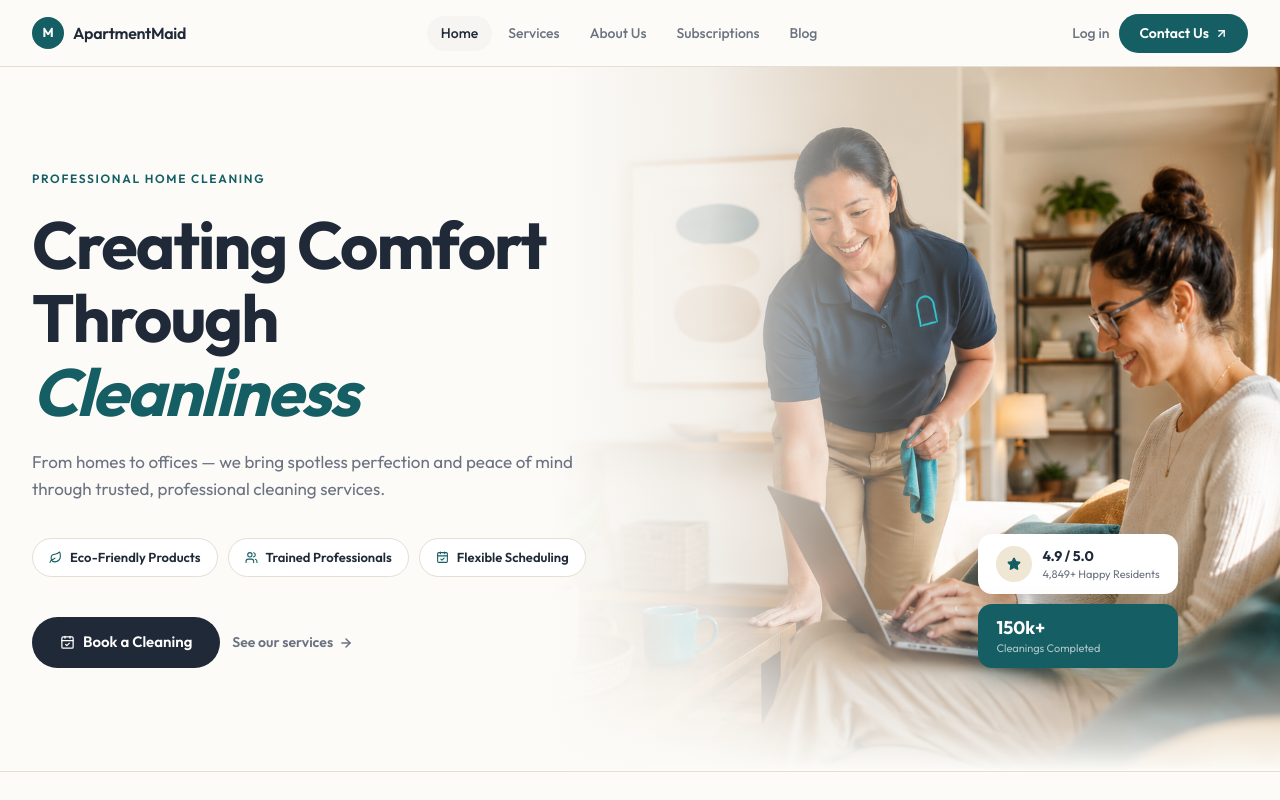
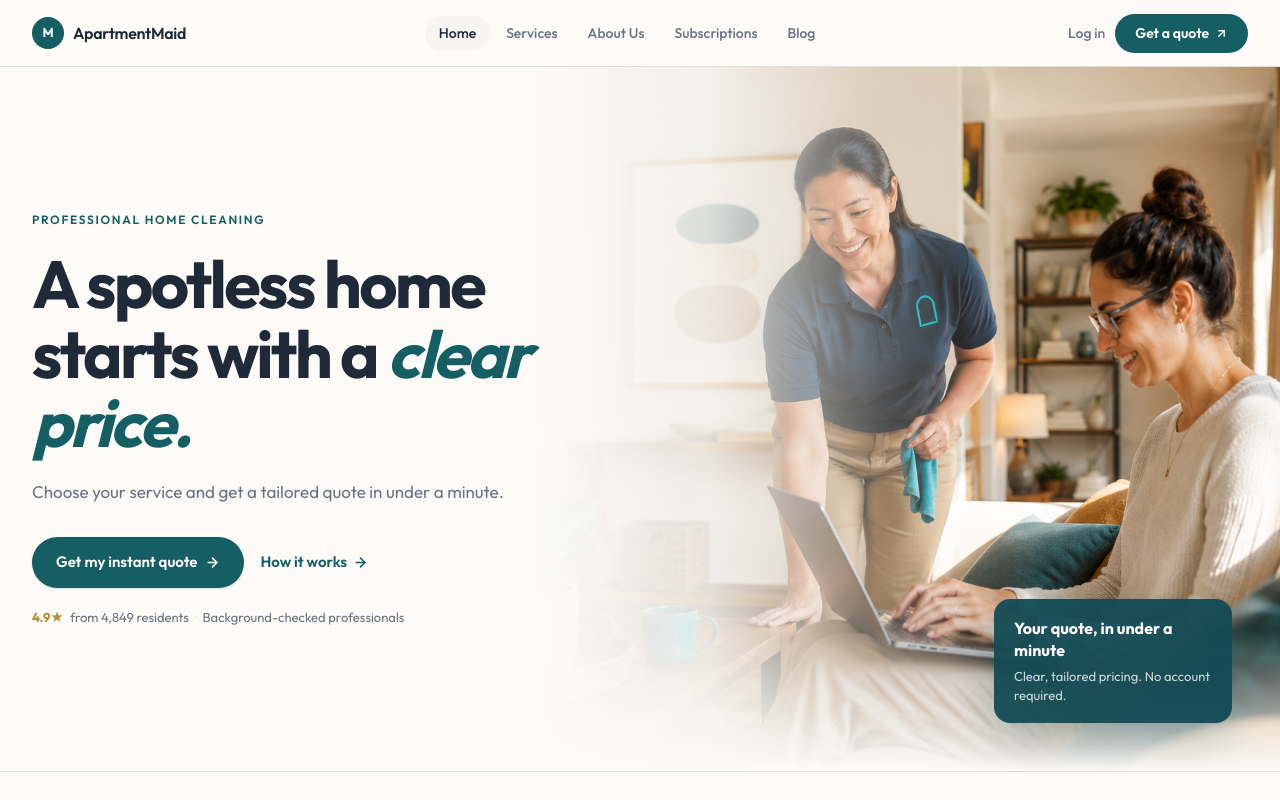
Before and after one commit to anstond/maid-web-design, a Next.js app: page / in a window 1280 px wide. Shown: the top 800 px of the page. Built offline with nearby package versions, Linux system fonts and the light colour scheme.

Commit message:
feat: redesign homepage hero for instant quote conversion and add test suite

```diff
--- a/package.json
+++ b/package.json
@@ -6,7 +6,8 @@
     "dev": "next dev",
     "build": "next build",
     "start": "next start",
-    "lint": "eslint"
+    "lint": "eslint",
+    "test": "node --test tests/**/*.test.mjs"
   },
   "dependencies": {
     "class-variance-authority": "^0.7.1",
--- a/src/app/page.tsx
+++ b/src/app/page.tsx
@@ -1,7 +1,4 @@
 import {
-  Leaf,
-  Users,
-  CalendarCheck,
   ArrowRight,
   Star,
   ArrowUpRight,
@@ -28,12 +25,6 @@ const T = {
 };
 
 // ─── Content ──────────────────────────────────────────────────────────────────
-const heroBadges = [
-  { icon: <Leaf size={13} />,          label: "Eco-Friendly Products"   },
-  { icon: <Users size={13} />,         label: "Trained Professionals"   },
-  { icon: <CalendarCheck size={13} />, label: "Flexible Scheduling"     },
-];
-
 const partners = [
   "Zillow", "StreetEasy", "Apartments.com", "CoStar", "Zumper", "Avail",
 ];
@@ -247,7 +238,7 @@ export default function Home() {
             }}>
               Log in
             </a>
-            <a href="#" style={{
+            <a href="#quote-generator" style={{
               background: T.primary,
               color: T.onPrimary,
               fontSize: 14,
@@ -259,7 +250,7 @@ export default function Home() {
               alignItems: "center",
               gap: 6,
             }}>
-              Contact Us
+              Get a quote
               <ArrowUpRight size={13} strokeWidth={2.5} />
             </a>
           </div>
@@ -270,18 +261,18 @@ export default function Home() {
       <section style={{ background: T.canvas, minHeight: "88vh", position: "relative", overflow: "hidden", display: "flex", alignItems: "center" }}>
 
         {/* Full-bleed image — right half, fades into canvas on the left */}
-        <div style={{ position: "absolute", right: 0, top: 0, bottom: 0, width: "62%", zIndex: 0 }}>
+        <div className="hidden lg:block" style={{ position: "absolute", right: 0, top: 0, bottom: 0, width: "62%", zIndex: 0 }}>
           {/* eslint-disable-next-line @next/next/no-img-element */}
           <img
             src="/images/hero-maid.png"
             alt="ApartmentMaid professional cleaning a home"
             style={{ width: "100%", height: "100%", objectFit: "cover", objectPosition: "center center" }}
           />
-          {/* Left-edge gradient blend — matches canvas exactly */}
+          {/* Left-edge gradient blend — matches warm canvas */}
           <div style={{
             position: "absolute",
             inset: 0,
-            background: `linear-gradient(to right, ${T.canvas} 0%, ${T.canvas} 8%, rgba(252,251,248,0.85) 28%, rgba(252,251,248,0.30) 50%, transparent 70%)`,
+            background: `linear-gradient(to right, ${T.canvas} 0%, ${T.canvas} 6%, rgba(252,251,248,0.85) 28%, rgba(252,251,248,0.30) 50%, transparent 70%)`,
           }} />
           {/* Bottom fade so the section edge is clean */}
           <div style={{
@@ -290,6 +281,24 @@ export default function Home() {
             height: "20%",
             background: `linear-gradient(to top, ${T.canvas}, transparent)`,
           }} />
+          <div className="hidden lg:block" style={{
+            position: "absolute",
+            right: 48,
+            bottom: 48,
+            zIndex: 1,
+            width: 238,
+            padding: "18px 20px",
+            borderRadius: 16,
+            background: "rgba(18, 74, 84, 0.94)",
+            boxShadow: "0 16px 40px rgba(18, 74, 84, 0.24)",
+          }}>
+            <div style={{ fontSize: 16, fontWeight: 700, lineHeight: "22px", color: T.onPrimary, marginBottom: 6 }}>
+              Your quote, in under a minute
+            </div>
+            <div style={{ fontSize: 13, lineHeight: "19px", color: "rgba(255,255,255,0.78)" }}>
+              Clear, tailored pricing. No account required.
+            </div>
+          </div>
         </div>
 
         {/* Content */}
@@ -308,124 +317,89 @@ export default function Home() {
             <h1 style={{
               fontSize: "clamp(40px, 5.2vw, 68px)",
               fontWeight: 700,
-              lineHeight: "1.1",
-              letterSpacing: "-0.03em",
+              lineHeight: "1.05",
+              letterSpacing: "-0.04em",
               color: T.ink,
               margin: "0 0 20px",
             }}>
-              Creating Comfort<br />
-              Through{" "}
+              A spotless home<br />
+              starts with a{" "}
               <em style={{ fontStyle: "italic", color: T.primary, fontWeight: 700 }}>
-                Cleanliness
+                clear price.
               </em>
             </h1>
             <p style={{
               fontSize: 17,
               lineHeight: "27px",
               color: T.body,
-              margin: "0 0 36px",
+              margin: "0 0 32px",
+              maxWidth: 480,
             }}>
-              From homes to offices — we bring spotless perfection and peace of mind
-              through trusted, professional cleaning services.
+              Choose your service and get a tailored quote in under a minute.
             </p>
 
-            {/* Feature badge pills */}
-            <div style={{ display: "flex", flexWrap: "wrap", gap: 10, marginBottom: 40 }}>
-              {heroBadges.map((b) => (
-                <div key={b.label} style={{
-                  background: T.surface,
-                  border: `1px solid ${T.border}`,
-                  borderRadius: 999,
-                  padding: "9px 16px",
-                  display: "inline-flex",
-                  alignItems: "center",
-                  gap: 8,
-                  fontSize: 13,
-                  fontWeight: 600,
-                  color: T.ink,
-                }}>
-                  <span style={{ color: T.primary }}>{b.icon}</span>
-                  {b.label}
-                </div>
-              ))}
-            </div>
-
-            {/* CTAs */}
-            <div style={{ display: "flex", gap: 12, flexWrap: "wrap", alignItems: "center" }}>
-              <a href="#quote-generator" style={{
+            {/* Conversion actions */}
+            <div style={{ display: "flex", gap: 16, flexWrap: "wrap", alignItems: "center" }}>
+              <a href="#quote-generator" className="shadow-sm hover:opacity-90 active:scale-[0.98] transition-all" style={{
                 display: "inline-flex",
                 alignItems: "center",
                 gap: 8,
-                background: T.ink,
-                color: "#fff",
+                background: T.primary,
+                color: T.onPrimary,
                 fontSize: 15,
                 fontWeight: 600,
-                padding: "14px 28px",
+                padding: "14px 24px",
                 borderRadius: 999,
                 textDecoration: "none",
               }}>
-                <CalendarCheck size={15} />
-                Book a Cleaning
+                Get my instant quote
+                <ArrowRight size={15} strokeWidth={2.5} />
               </a>
-              <a href="#" style={{
+              <a href="#how-it-works" className="group" style={{
                 display: "inline-flex",
                 alignItems: "center",
                 gap: 6,
-                fontSize: 14,
+                fontSize: 15,
                 fontWeight: 600,
-                color: T.body,
+                color: T.primary,
                 textDecoration: "none",
+                transition: "all 0.2s",
               }}>
-                See our services
-                <ArrowRight size={14} strokeWidth={2.5} />
+                How it works
+                <span className="group-hover:translate-x-1.5 transition-transform duration-200" style={{ display: "inline-flex" }}>
+                  <ArrowRight size={15} strokeWidth={2.5} />
+                </span>
               </a>
             </div>
-          </div>
 
-          {/* Floating stat badges — positioned over the image area */}
-          <div style={{
-            position: "absolute",
-            bottom: 80,
-            right: "8%",
-            zIndex: 2,
-            display: "flex",
-            flexDirection: "column",
-            gap: 10,
-          }} className="hidden lg:flex">
+            {/* Proof */}
             <div style={{
-              background: T.surface,
-              borderRadius: 14,
-              padding: "12px 18px",
-              boxShadow: "0 8px 32px rgba(0,0,0,0.11)",
               display: "flex",
               alignItems: "center",
-              gap: 10,
+              gap: 6,
+              marginTop: 20,
+              fontSize: 13,
+              color: T.body,
+              flexWrap: "wrap",
             }}>
-              <div style={{
-                width: 36,
-                height: 36,
-                borderRadius: "50%",
-                background: T.accentS,
-                display: "flex",
-                alignItems: "center",
-                justifyContent: "center",
-                flexShrink: 0,
-              }}>
-                <Star size={14} style={{ color: T.primary, fill: T.primary }} />
-              </div>
-              <div>
-                <div style={{ fontSize: 14, fontWeight: 700, color: T.ink, lineHeight: "20px" }}>4.9 / 5.0</div>
-                <div style={{ fontSize: 11, color: T.body, lineHeight: "16px" }}>4,849+ Happy Residents</div>
-              </div>
+              <span style={{ color: "#B78B2F", fontWeight: 700 }}>4.9★</span>
+              <span>from 4,849 residents</span>
+              <span style={{ color: T.border }}>·</span>
+              <span>Background-checked professionals</span>
             </div>
-            <div style={{
-              background: T.primary,
-              borderRadius: 14,
-              padding: "12px 18px",
-              boxShadow: "0 8px 24px rgba(21,94,99,0.28)",
+
+            <div className="lg:hidden" style={{
+              height: 240,
+              marginTop: 40,
+              borderRadius: 16,
+              overflow: "hidden",
             }}>
-              <div style={{ fontSize: 18, fontWeight: 700, color: "#fff", lineHeight: "24px" }}>150k+</div>
-              <div style={{ fontSize: 11, color: "rgba(255,255,255,0.65)", lineHeight: "16px" }}>Cleanings Completed</div>
+              {/* eslint-disable-next-line @next/next/no-img-element */}
+              <img
+                src="/images/hero-maid.png"
+                alt="ApartmentMaid professional cleaning a home"
+                style={{ width: "100%", height: "100%", objectFit: "cover", objectPosition: "center center" }}
+              />
             </div>
           </div>
         </div>
@@ -658,7 +632,7 @@ export default function Home() {
       </section>
 
       {/* ── How it works ──────────────────────────────────────────────────── */}
-      <section style={{ background: T.canvas, padding: "88px 32px" }}>
+      <section id="how-it-works" style={{ background: T.canvas, padding: "88px 32px" }}>
         <div style={{ maxWidth: 1280, margin: "0 auto" }}>
           <div style={{ marginBottom: 56 }}>
             <p style={{ fontSize: 12, fontWeight: 600, color: T.primary, letterSpacing: "0.14em", textTransform: "uppercase", marginBottom: 14 }}>
```
Also changed, not shown: 2 other files (tests, documents, lock files or other folders).
